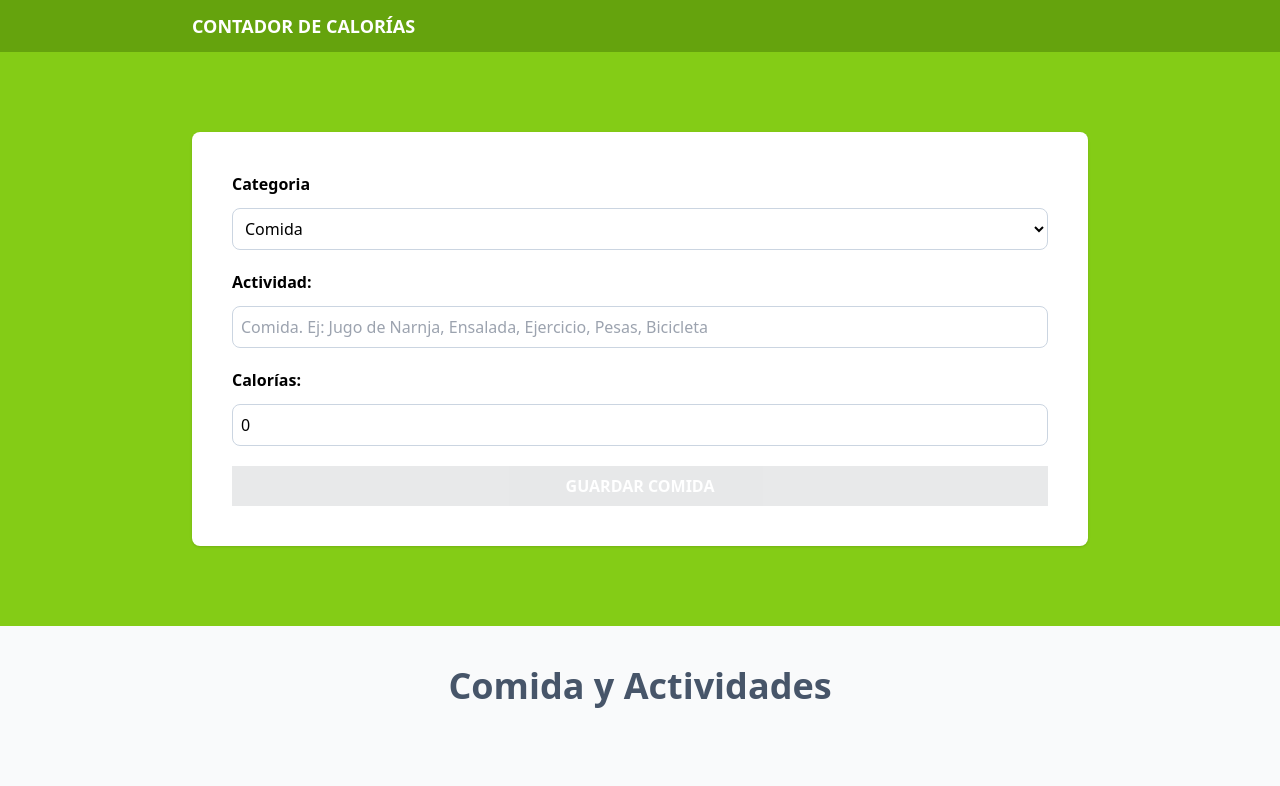
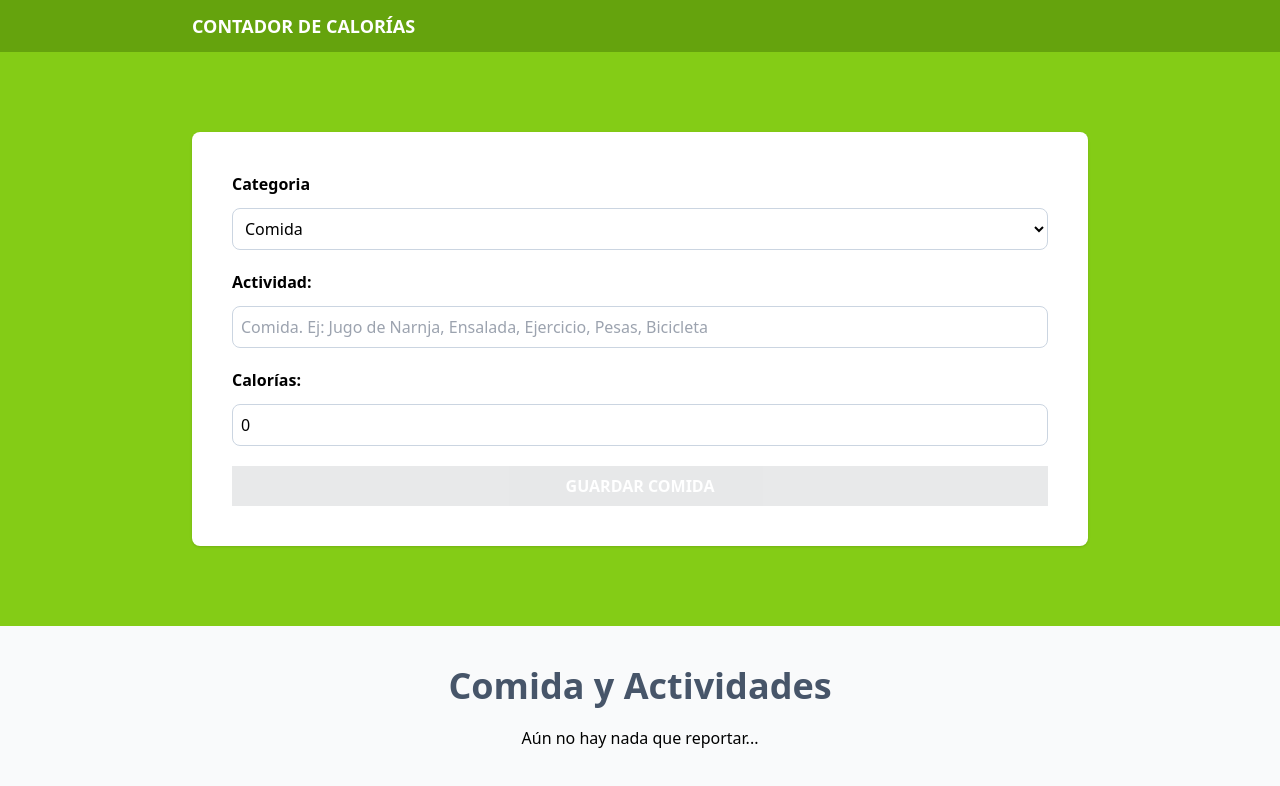
Before and after one commit to landogomez/CaloriesTracker, a React (Vite) app: page / in a window 1280 px wide. Shown: the top 786 px of the page. Built offline with nearby package versions, Linux system fonts and the light colour scheme.

Commit message:
Sea grego un texto cuando el listado de actividades esta vacio

```diff
--- a/src/components/ActivityList.tsx
+++ b/src/components/ActivityList.tsx
@@ -17,11 +17,15 @@ export default function ActivityList({activities, dispatch} : ActivityListProps)
     (category: Activity['category']) => categories.map(cat => cat.id === category ? cat.name : '')
    , [activities])
 
+   const isEmptyActivities = useMemo(() => activities.length === 0, [activities])
+
     return (
         <>
             <h2 className="text-4xl font-bold text-slate-600 text-center">Comida y Actividades</h2>
 
-            {activities.map( activity => (
+            {isEmptyActivities ?
+                <p className="text-center my-5">Aún no hay nada que reportar...</p> :
+                activities.map( activity => (
                     <div key={activity.id} className="px-5 py-10 bg-white mt-5 flex justify-between">
                         <div className="space-y-2 relative">
                             <p className={`absolute-top-8 -left-8 px-10 py-2 text-white uppercase font-bold ${activity.category === 1 ? 'bg-lime-500' : 'bg-orange-500'}`}>
```
Lines whose indentation alone changed are shown as unchanged.
